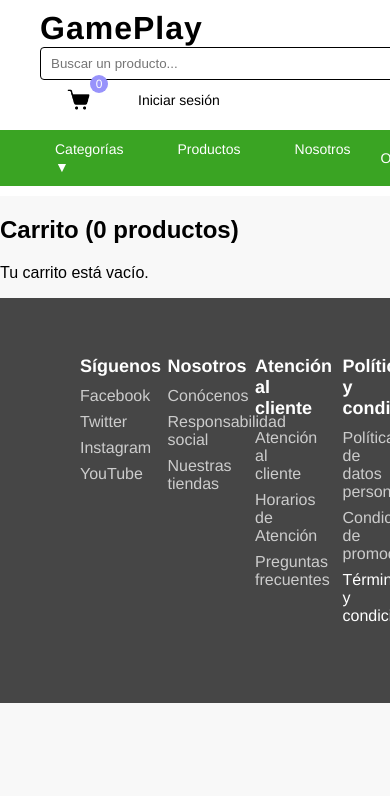
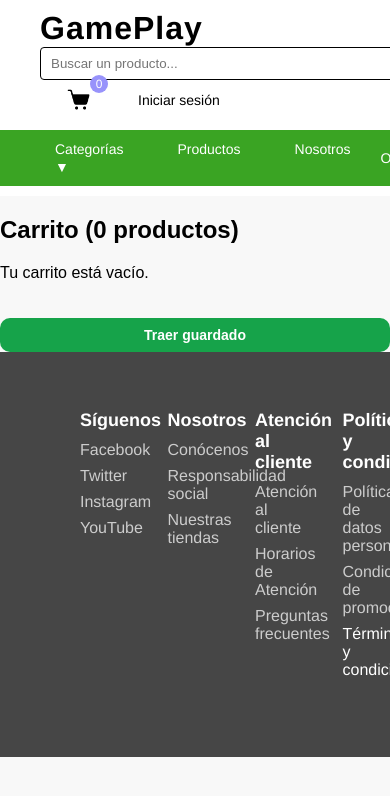
Before and after one commit to 20222515/PROYPROGWEB2025-2, a React (Vite) app in the folder PROYECTOPROGRAWEB2025-2/: page /carrito in a window 390 px wide. Shown: the top 796 px of the page. Built offline with nearby package versions, Linux system fonts and the light colour scheme.

Commit message:
"cambios luciana carro"

```diff
--- a/PROYECTOPROGRAWEB2025-2/src/components/Carrito/Carrito.css
+++ b/PROYECTOPROGRAWEB2025-2/src/components/Carrito/Carrito.css
@@ -1,4 +1,4 @@
-.cart-container {
+cart-container {
   padding-bottom: 120px;
 }
 .cart-grid {
@@ -163,6 +163,92 @@
   font-weight: 600;
 }
 
+.saved-items {
+  margin-top: 2rem;
+  border-top: 1px solid #ddd;
+  padding-top: 1.5rem;
+}
+
+.saved-items h2 {
+  margin-bottom: 1rem;
+  color: #444;
+}
+
+.saved-grid {
+  display: flex;
+  flex-direction: column;
+  gap: 1rem;
+}
+
+.saved-item {
+  background-color: #fafafa;
+  border-radius: 10px;
+  padding: 10px;
+}
+
+.saved-item .controls button {
+  margin-right: 10px;
+}
+.extra-buttons {
+  display: flex;
+  flex-direction: column;
+  align-items: stretch;
+  gap: 10px;
+  margin-top: 20px;
+}
+
+.extra-buttons button {
+  width: 100%;
+  padding: 10px 0;
+  font-size: 15px;
+  font-weight: 600;
+  border-radius: 10px;
+  border: none;
+  cursor: pointer;
+  transition: all 0.2s ease-in-out;
+}
+
+.btn-grey {
+  background-color: grey;
+  color: white;
+}
+.btn-grey:hover {
+  background-color: grey;
+}
+
+.btn-orange {
+  background-color: #f97316;
+  color: white;
+}
+.btn-orange:hover {
+  background-color: #ea580c;
+}
+
+.btn-red {
+  background-color: #ef4444;
+  color: white;
+}
+.btn-red:hover {
+  background-color: #dc2626;
+}
+
+.extra-buttons button:active {
+  transform: scale(0.97);
+}
+
+
+@media (max-width: 768px) {
+  .extra-buttons {
+    gap: 8px;
+    margin-top: 15px;
+  }
+  .extra-buttons button {
+    font-size: 14px;
+    padding: 9px 0;
+  }
+}
+
+
 
 @media (max-width: 900px) {
   .cart-grid {
--- a/PROYECTOPROGRAWEB2025-2/src/components/Carrito/Carrito.jsx
+++ b/PROYECTOPROGRAWEB2025-2/src/components/Carrito/Carrito.jsx
@@ -5,32 +5,59 @@ import { useNavigate } from "react-router-dom";
 import { useUser } from "../context/UserContext.jsx";
 
 const Carrito = () => {
-  const { carrito, eliminarProducto, actualizarCantidad, vaciarCarrito } = useCart();
+  const {
+    carrito,
+    eliminarProducto,
+    actualizarCantidad,
+    vaciarCarrito,
+    agregarProducto,
+    setCarritoGlobal, // 👈 añadiremos esto en el context
+  } = useCart();
   const navigate = useNavigate();
   const { user } = useUser();
-  const AumentarCantidad = (productoId) => actualizarCantidad(productoId, 1);
 
-  const DisminuirCantidad = (productoId) => {
-    const producto = carrito.find((item) => item.id === productoId);
-    if (producto && Number(producto.cantidad) > 1) {
-      actualizarCantidad(productoId, -1);
+  // ======== GUARDAR Y TRAER ========
+  const guardarParaDespues = () => {
+    if (!carrito || carrito.length === 0) {
+      alert("Tu carrito está vacío");
+      return;
     }
+    localStorage.setItem("guardados", JSON.stringify(carrito));
+    vaciarCarrito();
+    alert("Productos guardados para después ✅");
   };
 
+  const traerGuardado = () => {
+    const guardados = JSON.parse(localStorage.getItem("guardados") || "[]");
+    if (!guardados || guardados.length === 0) {
+      alert("No tienes productos guardados.");
+      return;
+    }
+
+    // Reemplaza el carrito global
+    setCarritoGlobal(guardados);
+    localStorage.removeItem("guardados");
+    alert("Productos traídos al carrito 🛒");
+  };
+
+  // ======== OPERACIONES ========
+  const AumentarCantidad = (id) => actualizarCantidad(id, 1);
+  const DisminuirCantidad = (id) => {
+    const p = carrito.find((i) => i.id === id);
+    if (p && p.cantidad > 1) actualizarCantidad(id, -1);
+  };
+
+  const handleCancelar = () => {
+    vaciarCarrito();
+    navigate("/");
+  };
 
   const handleContinuar = () => {
-    if (user){
-      navigate("/checkout");
-    }
-    else{
-      alert("Por favor inicia sesión para continuar con la compra.");
+    if (user) navigate("/checkout");
+    else {
+      alert("Inicia sesión para continuar la compra");
       navigate("/login");
     }
-  }
-
-  const handcancelarcompra = () => {
-    vaciarCarrito();
-    navigate("/");
   };
 
   if (!carrito || carrito.length === 0) {
@@ -38,13 +65,18 @@ const Carrito = () => {
       <section className="cart container">
         <h1 className="cart__title">Carrito (0 productos)</h1>
         <p>Tu carrito está vacío.</p>
+        <div className="extra-buttons">
+          <button className="btn-green" onClick={traerGuardado}>
+            Traer guardado
+          </button>
+        </div>
       </section>
     );
   }
 
-  const totalItems = carrito.reduce((s, it) => s + Number(it.cantidad ?? 1), 0);
+  const totalItems = carrito.reduce((s, it) => s + (it.cantidad ?? 1), 0);
   const totalPrecio = carrito.reduce(
-    (s, it) => s + Number(it.precio ?? 0) * Number(it.cantidad ?? 1),
+    (s, it) => s + it.precio * (it.cantidad ?? 1),
     0
   );
 
@@ -99,11 +131,14 @@ const Carrito = () => {
           />
 
           <div className="extra-buttons">
-            <button className="btn-red" onClick={handcancelarcompra}>
+            <button className="btn-orange" onClick={guardarParaDespues}>
+              Guardar para después
+            </button>
+            <button className="btn-grey" onClick={traerGuardado}>
+              Traer guardado
+            </button>
+            <button className="btn-red" onClick={handleCancelar}>
               Cancelar compra
-            </button>
-            <button className="btn-orange" onClick={() => alert("Guardado para después (pendiente)")}>
-              Guardar para después
             </button>
           </div>
         </div>
```
